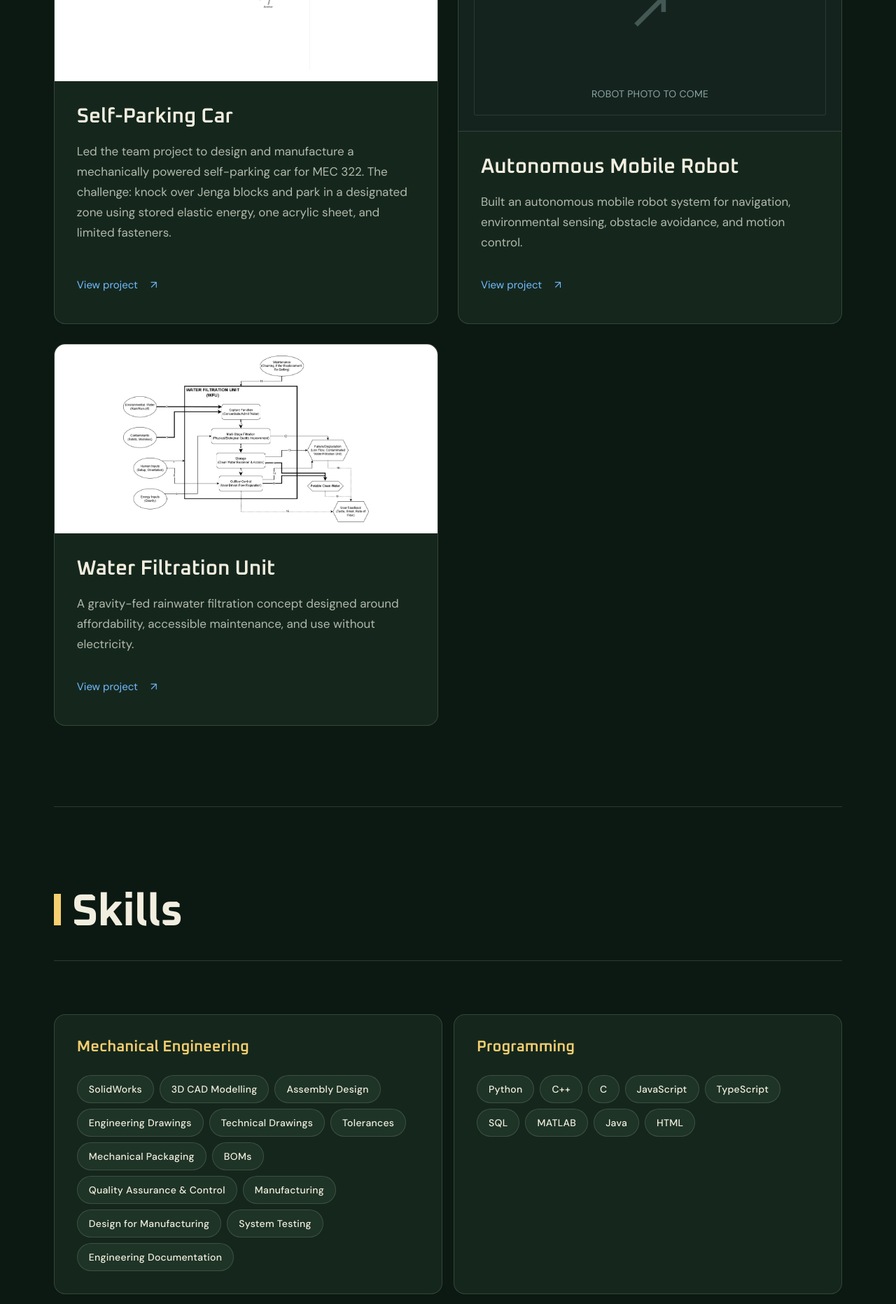
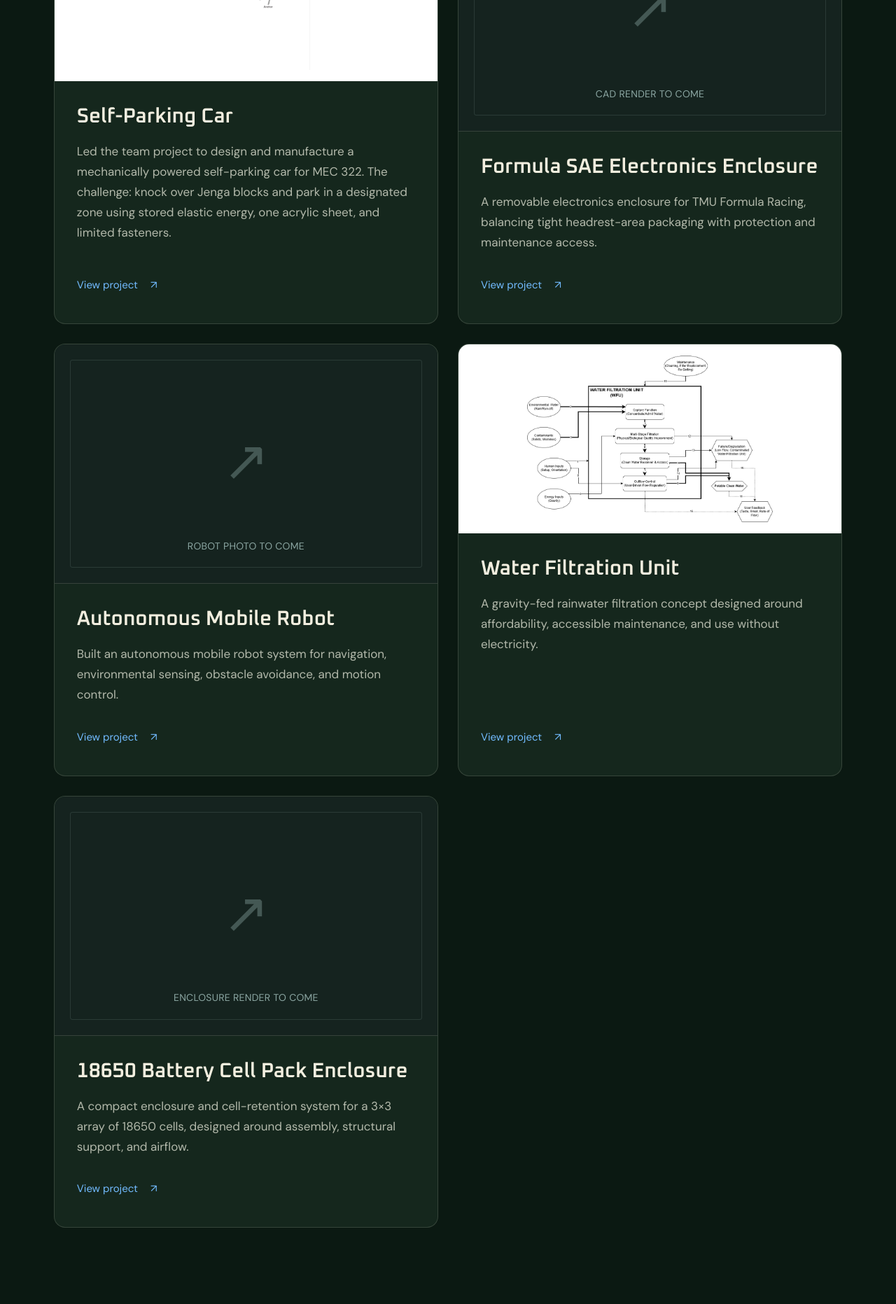
Before and after one commit to ayansiddiqui25/ayan-portfolio, a Next.js app: page / in a window 1280 px wide. Shown: the part 7800-9663 px from the top of the page at 70% size. Built offline with nearby package versions, Linux system fonts and the light colour scheme.

Commit message:
Restore battery and Formula SAE enclosure case studies

```diff
--- a/app/portfolio-content.ts
+++ b/app/portfolio-content.ts
@@ -124,10 +124,10 @@ export const portfolio = {
     },
     {
       "id": "formula-racing",
-      "name": "TMU Formula Racing — Electronics Enclosure",
+      "name": "Formula SAE Electronics Enclosure",
       "type": "Mechanical / Formula SAE",
       "image": "CAD render to come",
-      "description": "Designing a removable protective enclosure for electronics around the Formula SAE vehicle headrest area.",
+      "description": "A removable electronics enclosure for TMU Formula Racing, balancing tight headrest-area packaging with protection and maintenance access.",
       "points": [
         "Work within the existing vehicle packaging envelope and geometry, checking component clearances and mounting interfaces.",
         "Plan fastener placement and vibration resistance for dynamic racing loads.",
@@ -138,7 +138,7 @@ export const portfolio = {
         "Mechanical Packaging",
         "Design for Manufacturing"
       ],
-      "result": "Currently building",
+      "result": "Vehicle packaging and serviceability",
       "link": "",
       "linkLabel": "",
       "category": "hardware"
@@ -310,18 +310,21 @@ export const portfolio = {
     },
     {
       "id": "battery-enclosure",
-      "name": "18650 Battery Module Enclosure",
+      "name": "18650 Battery Cell Pack Enclosure",
       "type": "Mechanical Design",
       "image": "Enclosure render to come",
-      "description": "Designed an enclosure for a 3×3 array of 18650 cylindrical battery cells.",
+      "description": "A compact enclosure and cell-retention system for a 3×3 array of 18650 cells, designed around assembly, structural support, and airflow.",
       "points": [
         "Accounted for cell dimensions, tolerances, retention, and assembly clearance.",
-        "Designed ribbed walls, fastening, and a removable lid.",
-        "Considered vibration resistance, passive airflow, thermal management, and manufacturability."
+        "Iterated wall thickness, retention geometry, ribs, clearances, and mounting features.",
+        "Considered cell movement, airflow, thermal pathways, and manufacturability.",
+        "Prepared geometry for future SolidWorks Simulation stress analysis; analysis has not yet been performed."
       ],
       "tech": [
         "SolidWorks",
-        "Mechanical Design"
+        "CAD Modelling",
+        "Assembly Design",
+        "Battery Packaging"
       ],
       "result": "Enclosure for a 3×3 cell array",
       "link": "",
@@ -420,7 +423,7 @@ export const portfolio = {
 };
 
 // Temporarily hidden, not deleted. Remove an ID here to restore its case study.
-const hiddenProjectIds = new Set(["financial-dashboard", "formula-racing", "battery-enclosure"]);
+const hiddenProjectIds = new Set(["financial-dashboard"]);
 export const visibleProjects = portfolio.projects.filter(project => !hiddenProjectIds.has(project.id));
 
 // Supplied by Ayan. Exam preparation is not an earned certification.
--- a/app/projects/[slug]/page.tsx
+++ b/app/projects/[slug]/page.tsx
@@ -42,6 +42,8 @@ export default async function ProjectPage({ params }: Props) {
     {project.gallery && <section className="case-media" aria-labelledby="project-images"><h2 id="project-images">Design &amp; drawings</h2><div className="project-gallery">{project.gallery.map(picture => <figure key={picture.src}>
       <ZoomImage {...picture} /><figcaption>{picture.caption}</figcaption>
     </figure>)}</div><p className="case-credit">{slug === "self-parking-car" ? "Team drawings · MEC 322 · Winter 2026" : "System diagram supplied by Ayan · Concept sketch from MEC 325, Milestone 2, Team 0901"}</p></section>}
+    {story.considerations && <section className="case-notes"><h2>Engineering considerations</h2><ul className="detail-list">{story.considerations.map(point => <li key={point}>{point}</li>)}</ul></section>}
+    {story.considerations && !project.gallery?.length && <section className="case-media" aria-labelledby="project-images"><h2 id="project-images">Design &amp; drawings</h2><div className="image-placeholder" role="img" aria-label="Project images to come"><span className="placeholder-corners" aria-hidden="true" /><span className="placeholder-caption">CAD images to come</span></div></section>}
     {slug === "self-parking-car" && <section className="case-notes"><h2>Engineering decisions</h2><ul className="detail-list">{project.points.slice(2).map(point => <li key={point}>{point}</li>)}</ul></section>}
     <footer className="case-footer"><h2>More {project.category === "software" ? "software" : "hardware"} projects</h2><div>{peers.map(item => <a key={item.id} href={`/projects/${item.id}`}>{item.name}<span aria-hidden="true">↗</span></a>)}</div><ProjectBackLink slug={slug} className="action action--secondary">All projects <span aria-hidden="true">←</span></ProjectBackLink></footer>
   </main>;
```
Also changed, not shown: app/project-details.ts (+11 -9 lines), 1 other file (tests, documents, lock files or other folders).
